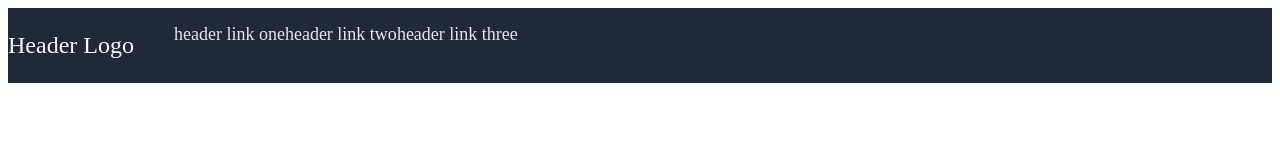
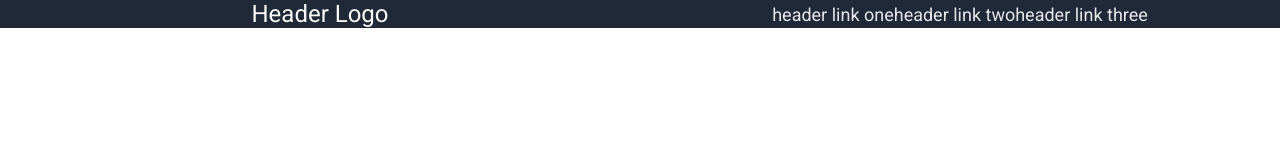
Before and after one commit to fubiknees/ProjectLandingPage, a plain HTML site: page Index.html in a window 1280 px wide. Drawn offline with Linux system fonts and the light colour scheme.

Commit message:
Navbar - work on spacing, doublecheck font is imorting correctly

```diff
--- a/Index.html
+++ b/Index.html
@@ -14,20 +14,12 @@
                 </div>
                 <div class="right-nav"> <!---right nav bar-->
                     <ul style="list-style-type: none;">
-                    <li class="header-links">header link one</li>
+                        <li class="header-links">header link one</li> <!--commits all links to a single class to edit-->
                         <li class="header-links">header link two</li>
                         <li class="header-links">header link three</li>
                     </ul>
-            </p>
                 </div>
-
             </div>
-
-
-
-
-
+        </div>
     </body>
-
-
 </html>
--- a/styles.css
+++ b/styles.css
@@ -1,3 +1,10 @@
+@import url('https://fonts.googleapis.com/css2?family=Roboto&display=swap');
+
+*{ /*applies to all text*/
+    margin: 0;
+    padding: 0;
+}
+
 .section-one {
     background-color: #1F2937;
 }
@@ -14,9 +21,20 @@
 
 .navigationbar {
     display: flex;
+
 }
 
 ul {
     display: flex;
+}
 
+.left-nav,.right-nav {
+    display: flex;
+    width: 50%; /* splits navbar down the middle, notice split*/
+    justify-content: center;
+    align-items: center;
 }
+
+body {
+    font-family: 'Roboto', sans-serif; /*imported from google fonts, note start url*/
+}
```
Lines whose indentation alone changed are shown as unchanged.
